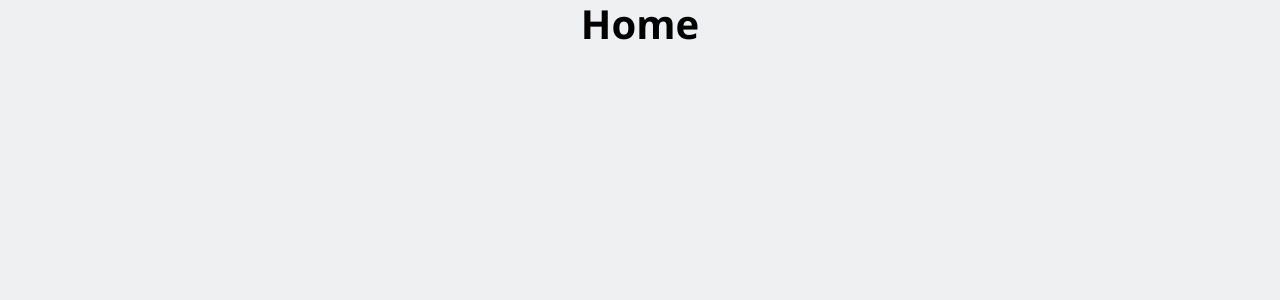
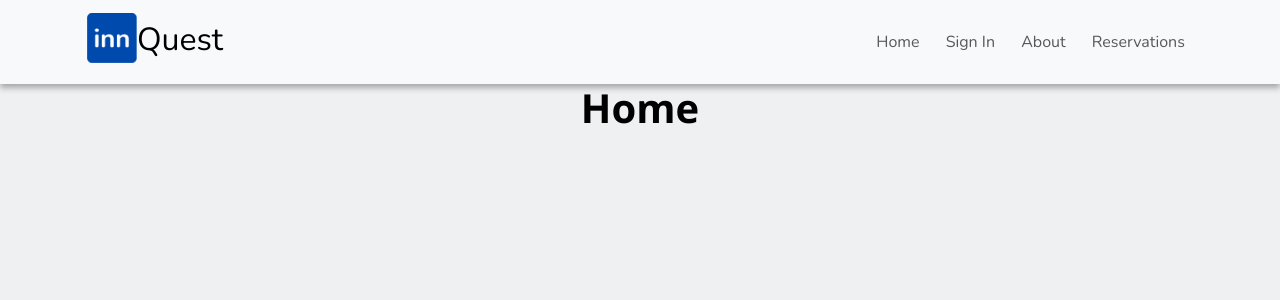
Before and after one commit to ShirvanyanKaren/InnQuest, a React (Vite) app in the folder frontend/: page / in a window 1280 px wide. Shown: the top 300 px of the page. Built offline with nearby package versions, Linux system fonts and the light colour scheme.

Commit message:
setup navbar

```diff
--- a/frontend/src/App.jsx
+++ b/frontend/src/App.jsx
@@ -1,4 +1,5 @@
 import { Outlet } from 'react-router-dom';
+import Header from './components/Header';
 import './App.scss';
 
 
@@ -7,6 +8,7 @@ function App() {
   return (
     <>
     <div className="App">
+      <Header />
       <Outlet />
     </div>
     </>
--- a/frontend/src/App.scss
+++ b/frontend/src/App.scss
@@ -41,5 +41,26 @@ h1, h2, h3, h4, h5, h6 {
   width: 5rem;
   height: 5rem;
   margin: 3%;
+}
 
+.logo {
+    height: 50px;
+    width: 50px;
+    margin-bottom: 5px;
+    margin-left: 5px;
+  }
+
+  .navbar-brand {
+    font-size: xx-large;
+  }
+
+  .navbar{
+    box-shadow: 0 4px 6px 0 rgba(0,0,0,0.3);
+    .nav-links {
+      width: 30%;
+      .navbar-nav {
+        width: 100%;
+        justify-content: space-around;
+      }
+    }
 }
--- /dev/null
+++ b/frontend/src/components/Header.jsx
@@ -0,0 +1,45 @@
+import { useState, useEffect } from "react";
+import InnQuestLogo from "../assets/Inn.png";
+
+
+const Header = () => {
+
+  return (
+    <div className="navbar navbar-expand-lg navbar-light bg-light w-100">
+      <div className="container">
+        <a className="navbar-brand" href="/">
+          <span className="text-primary">
+            <img src={InnQuestLogo} alt="FMI logo" className="logo mb-2" />
+          </span>
+          Quest
+        </a>
+        <div className="nav-links">
+          <ul className="navbar-nav ms-auto">
+            <li className="nav-item">
+              <a className="nav-link" href="/">
+                Home
+              </a>
+            </li>
+                <li className="nav-item">
+                  <a className="nav-link" href="/login">
+                    Sign In
+                  </a>
+                </li>
+            <li className="nav-item">
+              <a className="nav-link" href="/">
+                About
+              </a>
+            </li>
+            <li className="nav-item">
+              <a className="nav-link" href="/reservations">
+                Reservations
+              </a>
+            </li>
+          </ul>
+        </div>
+    </div>
+    </div>
+  );
+};
+
+export default Header;
```
Also changed, not shown: frontend/src/assets/Inn.png (added).
